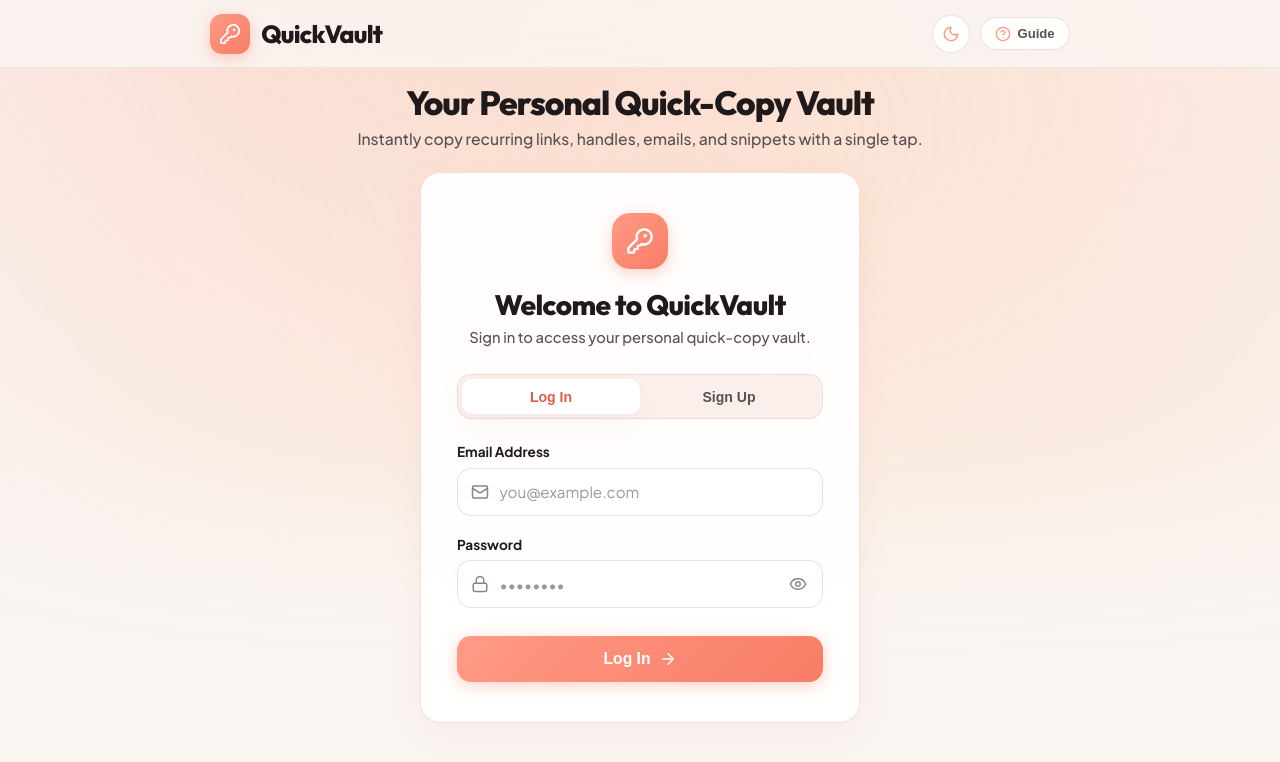
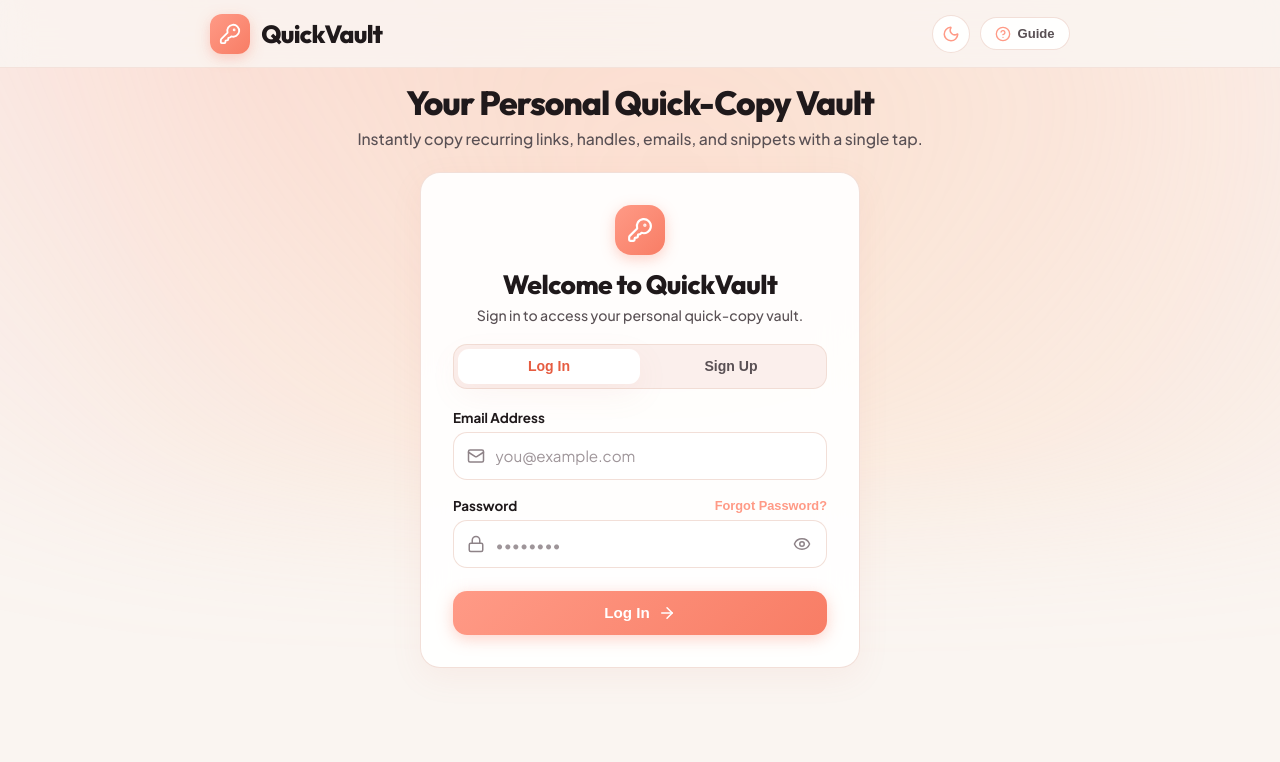
Before and after one commit to Ashpat007/QuickVault, a React (Vite) app in the folder web/: page / in a window 1280 px wide. Shown: the top 762 px of the page. Built offline with nearby package versions, Linux system fonts and the light colour scheme; no server answers.

Commit message:
feat(auth): Add password reset email flow, unconfirmed account hints, and update password modal

```diff
--- a/web/src/components/Auth.jsx
+++ b/web/src/components/Auth.jsx
@@ -1,30 +1,44 @@
 import React, { useState } from 'react';
 import { supabase } from '../lib/supabaseClient';
-import { KeyRound, Mail, Lock, Sparkles, ArrowRight, Eye, EyeOff } from 'lucide-react';
+import { KeyRound, Mail, Lock, Sparkles, ArrowRight, Eye, EyeOff, CheckCircle2, ArrowLeft } from 'lucide-react';
 
 export function Auth({ onAuthSuccess }) {
   const [isSignUp, setIsSignUp] = useState(false);
+  const [isForgotPassword, setIsForgotPassword] = useState(false);
   const [email, setEmail] = useState('');
   const [password, setPassword] = useState('');
   const [showPassword, setShowPassword] = useState(false);
   const [loading, setLoading] = useState(false);
   const [errorMessage, setErrorMessage] = useState('');
+  const [successMessage, setSuccessMessage] = useState('');
 
   const handleSubmit = async (e) => {
     e.preventDefault();
     setErrorMessage('');
+    setSuccessMessage('');
     setLoading(true);
 
     try {
-      if (isSignUp) {
+      if (isForgotPassword) {
+        // Trigger Password Reset Email
+        const { error } = await supabase.auth.resetPasswordForEmail(email, {
+          redirectTo: window.location.origin
+        });
+        if (error) throw error;
+        setSuccessMessage(`Password reset link sent to ${email}! Please check your email inbox.`);
+      } else if (isSignUp) {
+        // Sign Up
         const { data, error } = await supabase.auth.signUp({ email, password });
         if (error) throw error;
         if (data?.session) {
           onAuthSuccess(data.session);
         } else {
-          setErrorMessage('Account created! Please check your email or log in.');
+          setIsSignUp(false);
+          setPassword('');
+          setSuccessMessage(`Account created for ${email}! Please check your inbox for the confirmation email link.`);
         }
       } else {
+        // Log In
         const { data, error } = await supabase.auth.signInWithPassword({ email, password });
         if (error) throw error;
         if (data?.session) {
@@ -32,40 +46,51 @@ export function Auth({ onAuthSuccess }) {
         }
       }
     } catch (err) {
-      setErrorMessage(err.message || 'Authentication failed. Please check your credentials.');
+      let msg = err.message || 'Authentication failed. Please check your credentials.';
+      if (msg.toLowerCase().includes('invalid login credentials')) {
+        msg = 'Invalid email or password. Note: If you just signed up, make sure to click the verification link sent to your email inbox first!';
+      }
+      setErrorMessage(msg);
     } finally {
       setLoading(false);
     }
   };
 
   return (
-    <div style={{ maxWidth: '440px', margin: '1rem auto' }}>
-      <div className="glass-card" style={{ padding: '2.5rem 2.25rem' }}>
+    <div style={{ maxWidth: '440px', margin: '0.5rem auto' }}>
+      <div className="glass-card" style={{ padding: '2rem 2rem' }}>
 
         {/* Auth Icon */}
-        <div style={{ textAlign: 'center', marginBottom: '1.75rem' }}>
+        <div style={{ textAlign: 'center', marginBottom: '1.25rem' }}>
           <div
             className="brand-icon-box"
-            style={{ width: '56px', height: '56px', margin: '0 auto 1.1rem', borderRadius: '18px' }}
+            style={{ width: '50px', height: '50px', margin: '0 auto 0.8rem', borderRadius: '16px' }}
           >
-            <KeyRound size={28} />
+            <KeyRound size={26} />
           </div>
 
-          <h2 style={{ fontFamily: 'Outfit, sans-serif', fontSize: '1.75rem', fontWeight: 800, color: 'var(--text-main)', letterSpacing: '-0.02em' }}>
-            {isSignUp ? 'Create your Vault' : 'Welcome to QuickVault'}
+          <h2 style={{ fontFamily: 'Outfit, sans-serif', fontSize: '1.65rem', fontWeight: 800, color: 'var(--text-main)', letterSpacing: '-0.02em' }}>
+            {isForgotPassword
+              ? 'Reset Password'
+              : isSignUp
+                ? 'Create your Vault'
+                : 'Welcome to QuickVault'}
           </h2>
-          <p style={{ color: 'var(--text-muted)', fontSize: '0.92rem', marginTop: '0.4rem', fontWeight: 500 }}>
-            {isSignUp
+          <p style={{ color: 'var(--text-muted)', fontSize: '0.88rem', marginTop: '0.3rem', fontWeight: 500 }}>
+            {isForgotPassword
+              ? 'Enter your email to receive a password reset link.'
+              : isSignUp
                 ? 'Save & copy your links, handles and snippets instantly.'
                 : 'Sign in to access your personal quick-copy vault.'}
           </p>
         </div>
 
-        {/* Tab Switcher Bar */}
-        <div className="auth-tab-bar">
+        {/* Tab Switcher Bar (Hidden when in Forgot Password mode) */}
+        {!isForgotPassword && (
+          <div className="auth-tab-bar" style={{ marginBottom: '1.25rem' }}>
             <button
               type="button"
-            onClick={() => { setIsSignUp(false); setErrorMessage(''); }}
+              onClick={() => { setIsSignUp(false); setErrorMessage(''); setSuccessMessage(''); }}
               className={`auth-tab-btn ${!isSignUp ? 'active' : ''}`}
             >
               Log In
@@ -73,50 +98,75 @@ export function Auth({ onAuthSuccess }) {
 
             <button
               type="button"
-            onClick={() => { setIsSignUp(true); setErrorMessage(''); }}
+              onClick={() => { setIsSignUp(true); setErrorMessage(''); setSuccessMessage(''); }}
               className={`auth-tab-btn ${isSignUp ? 'active' : ''}`}
             >
               Sign Up
             </button>
           </div>
+        )}
 
         {supabase.isLocalDemo && (
           <div style={{
             background: 'var(--coral-light)',
             border: '1px solid var(--border-strong)',
             borderRadius: '14px',
-            padding: '0.85rem 1rem',
-            fontSize: '0.84rem',
+            padding: '0.75rem 1rem',
+            fontSize: '0.82rem',
             color: 'var(--coral-text)',
             fontWeight: 600,
-            marginBottom: '1.35rem',
+            marginBottom: '1.15rem',
             display: 'flex',
             alignItems: 'center',
             gap: '0.5rem'
           }}>
-            <Sparkles size={16} style={{ flexShrink: 0 }} />
+            <Sparkles size={15} style={{ flexShrink: 0 }} />
             <span>Local demo mode active. Enter any email to start!</span>
           </div>
         )}
 
+        {/* Success Alert Banner (Green) */}
+        {successMessage && (
+          <div style={{
+            background: '#E8F8F0',
+            color: '#10B981',
+            border: '1px solid #A7F3D0',
+            padding: '0.85rem 1rem',
+            borderRadius: '14px',
+            fontSize: '0.86rem',
+            fontWeight: 600,
+            marginBottom: '1.15rem',
+            display: 'flex',
+            alignItems: 'flex-start',
+            gap: '0.6rem',
+            lineHeight: 1.45
+          }}>
+            <CheckCircle2 size={18} style={{ flexShrink: 0, marginTop: '2px', color: '#10B981' }} />
+            <div>{successMessage}</div>
+          </div>
+        )}
+
+        {/* Error Alert Banner (Red) */}
         {errorMessage && (
           <div style={{
             background: '#FFEBEB',
             color: '#D63031',
             border: '1px solid #FFD2D2',
-            padding: '0.8rem 1rem',
+            padding: '0.85rem 1rem',
             borderRadius: '14px',
-            fontSize: '0.88rem',
+            fontSize: '0.84rem',
             fontWeight: 600,
-            marginBottom: '1.35rem'
+            marginBottom: '1.15rem',
+            lineHeight: 1.45
           }}>
             {errorMessage}
           </div>
         )}
 
         <form onSubmit={handleSubmit}>
-          <div style={{ marginBottom: '1.25rem' }}>
-            <label style={{ display: 'block', fontSize: '0.85rem', fontWeight: 700, color: 'var(--text-main)', marginBottom: '0.45rem' }}>
+          {/* Email Field */}
+          <div style={{ marginBottom: '1.1rem' }}>
+            <label style={{ display: 'block', fontSize: '0.84rem', fontWeight: 700, color: 'var(--text-main)', marginBottom: '0.35rem' }}>
               Email Address
             </label>
             <div style={{ position: 'relative' }}>
@@ -136,10 +186,30 @@ export function Auth({ onAuthSuccess }) {
             </div>
           </div>
 
-          <div style={{ marginBottom: '1.75rem' }}>
-            <label style={{ display: 'block', fontSize: '0.85rem', fontWeight: 700, color: 'var(--text-main)', marginBottom: '0.45rem' }}>
+          {/* Password Field (Hidden in Forgot Password Mode) */}
+          {!isForgotPassword && (
+            <div style={{ marginBottom: '1.4rem' }}>
+              <div style={{ display: 'flex', alignItems: 'center', justifyContent: 'space-between', marginBottom: '0.35rem' }}>
+                <label style={{ fontSize: '0.84rem', fontWeight: 700, color: 'var(--text-main)' }}>
                   Password
                 </label>
+                {!isSignUp && (
+                  <button
+                    type="button"
+                    onClick={() => { setIsForgotPassword(true); setErrorMessage(''); setSuccessMessage(''); }}
+                    style={{
+                      background: 'none',
+                      border: 'none',
+                      color: 'var(--coral-accent)',
+                      fontSize: '0.8rem',
+                      fontWeight: 700,
+                      cursor: 'pointer'
+                    }}
+                  >
+                    Forgot Password?
+                  </button>
+                )}
+              </div>
               <div style={{ position: 'relative' }}>
                 <Lock
                   size={18}
@@ -177,16 +247,43 @@ export function Auth({ onAuthSuccess }) {
                 </button>
               </div>
             </div>
+          )}
 
+          {/* Submit Button */}
           <button
             type="submit"
             disabled={loading}
             className="btn-primary-action"
-            style={{ width: '100%', padding: '0.88rem', fontSize: '0.98rem' }}
+            style={{ width: '100%', padding: '0.82rem', fontSize: '0.95rem' }}
           >
-            {loading ? 'Processing...' : (isSignUp ? 'Create Account' : 'Log In')}
+            {loading ? 'Processing...' : (isForgotPassword ? 'Send Reset Link' : isSignUp ? 'Create Account' : 'Log In')}
             <ArrowRight size={18} />
           </button>
+
+          {/* Back to Login Button (When in Forgot Password Mode) */}
+          {isForgotPassword && (
+            <button
+              type="button"
+              onClick={() => { setIsForgotPassword(false); setErrorMessage(''); setSuccessMessage(''); }}
+              style={{
+                width: '100%',
+                marginTop: '0.85rem',
+                background: 'none',
+                border: 'none',
+                color: 'var(--text-muted)',
+                fontSize: '0.86rem',
+                fontWeight: 600,
+                cursor: 'pointer',
+                display: 'flex',
+                alignItems: 'center',
+                justifyContent: 'center',
+                gap: '0.4rem'
+              }}
+            >
+              <ArrowLeft size={16} />
+              <span>Back to Log In</span>
+            </button>
+          )}
         </form>
       </div>
     </div>
```
Lines whose indentation alone changed are shown as unchanged.
